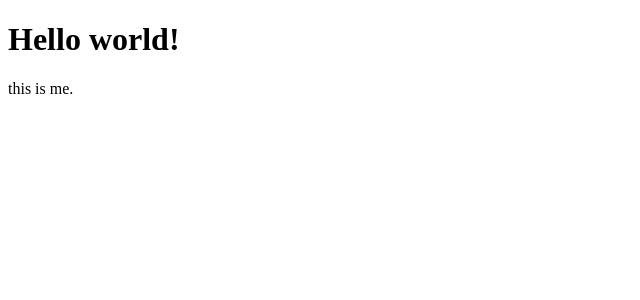
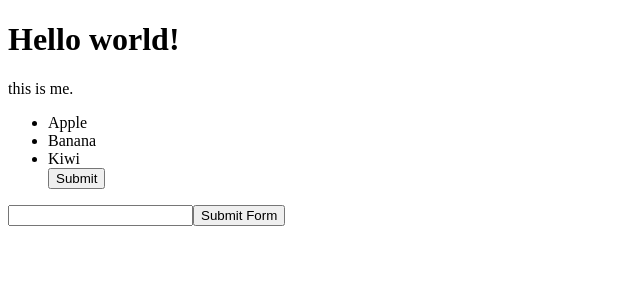
Before and after one commit to Pushpendra6376/Learnig-ReactJS, a React (Vite) app: page / in a window 1280 px wide. Shown: the top 300 px of the page, without its empty margins (0-640 px from the left). Built offline with nearby package versions, Linux system fonts and the light colour scheme.

Commit message:
add form element in app.jsx

```diff
--- a/src/App.jsx
+++ b/src/App.jsx
@@ -5,7 +5,18 @@ function App(){
     <div>
       <h1>Hello world!</h1>
       <p>this is me.</p>
+      <ul>
+        <li className="furit-items">Apple</li>
+        <li className="furit-items">Banana</li>
+        <li className="furit-items">Kiwi</li>
+        <button type ="submit"> Submit</button>
 
+      </ul>
+
+      <form action="onsubmit()">
+          <input type="textarea"/>
+          <button type="submit">Submit Form</button>
+      </form>
     </div>
   )
 }
```
